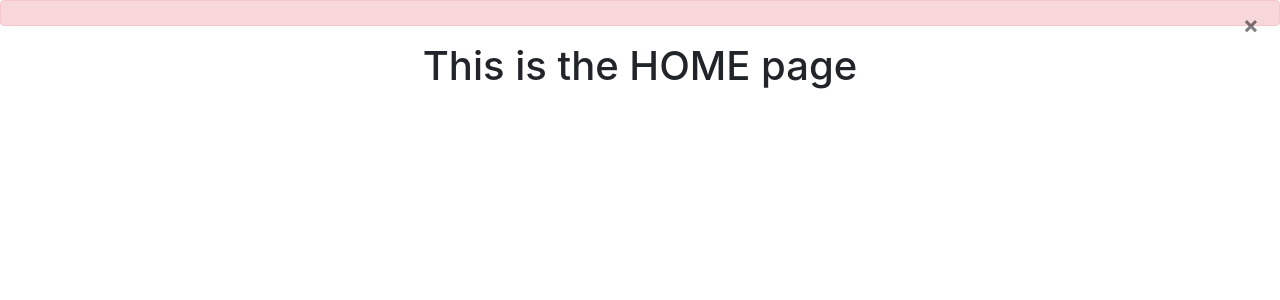
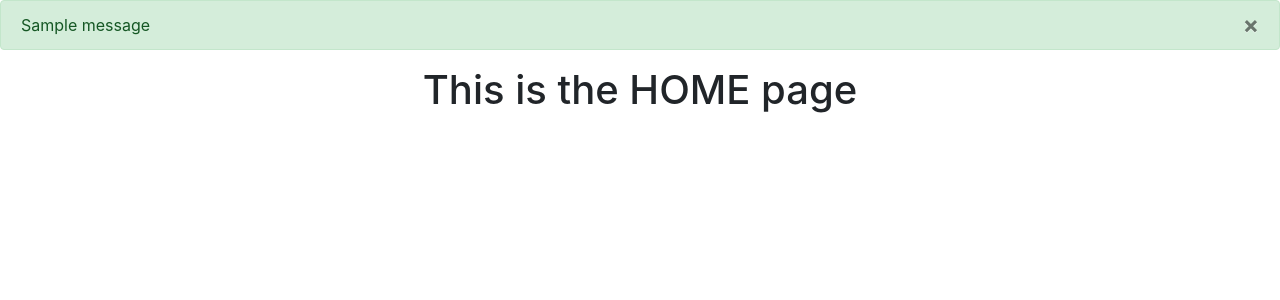
Before and after one commit to GabbNicoh/Facial-Recognition-Attendance-System, a Flask app: page / in a window 1280 px wide. Shown: the part 56-356 px from the top of the page. Run offline with Flask 2, Linux system fonts and the light colour scheme; a user stored in the database is signed in; one stand-in notice (Sample message) is shown; some libraries are stand-ins or nearby versions.

Commit message:
cleaned base.html

```diff
--- a/website/templates/base.html
+++ b/website/templates/base.html
@@ -37,18 +37,23 @@
             </div>
         </nav>
 
-        {% with messages = get_flashed_messages(with_categories=true) %}
-            {% if messages %}
-                {% for category, messages in messages %}
-                    <div class="alert alert-danger alert-dismissable fade show" role="alert">
-                        {{ message }}
-                        <button type="button" class="close" data-dismiss="alert">
-                            <span aria-hidden="true">&times;</span>
-                        </button>
-                    </div>
-                {% endfor %}
-            {% endif %}
-        {% endwith %}
+        {% with messages = get_flashed_messages(with_categories=true) %} {% if
+            messages %} {% for category, message in messages %} {% if category ==
+            'error' %}
+            <div class="alert alert-danger alter-dismissable fade show" role="alert">
+              {{ message }}
+              <button type="button" class="close" data-dismiss="alert">
+                <span aria-hidden="true">&times;</span>
+              </button>
+            </div>
+            {% else %}
+            <div class="alert alert-success alter-dismissable fade show" role="alert">
+              {{ message }}
+              <button type="button" class="close" data-dismiss="alert">
+                <span aria-hidden="true">&times;</span>
+              </button>
+            </div>
+            {% endif %} {% endfor %} {% endif %} {% endwith %}
 
         <div class="container">
             {% block content %}
```
Also changed, not shown: instance/database.db.
